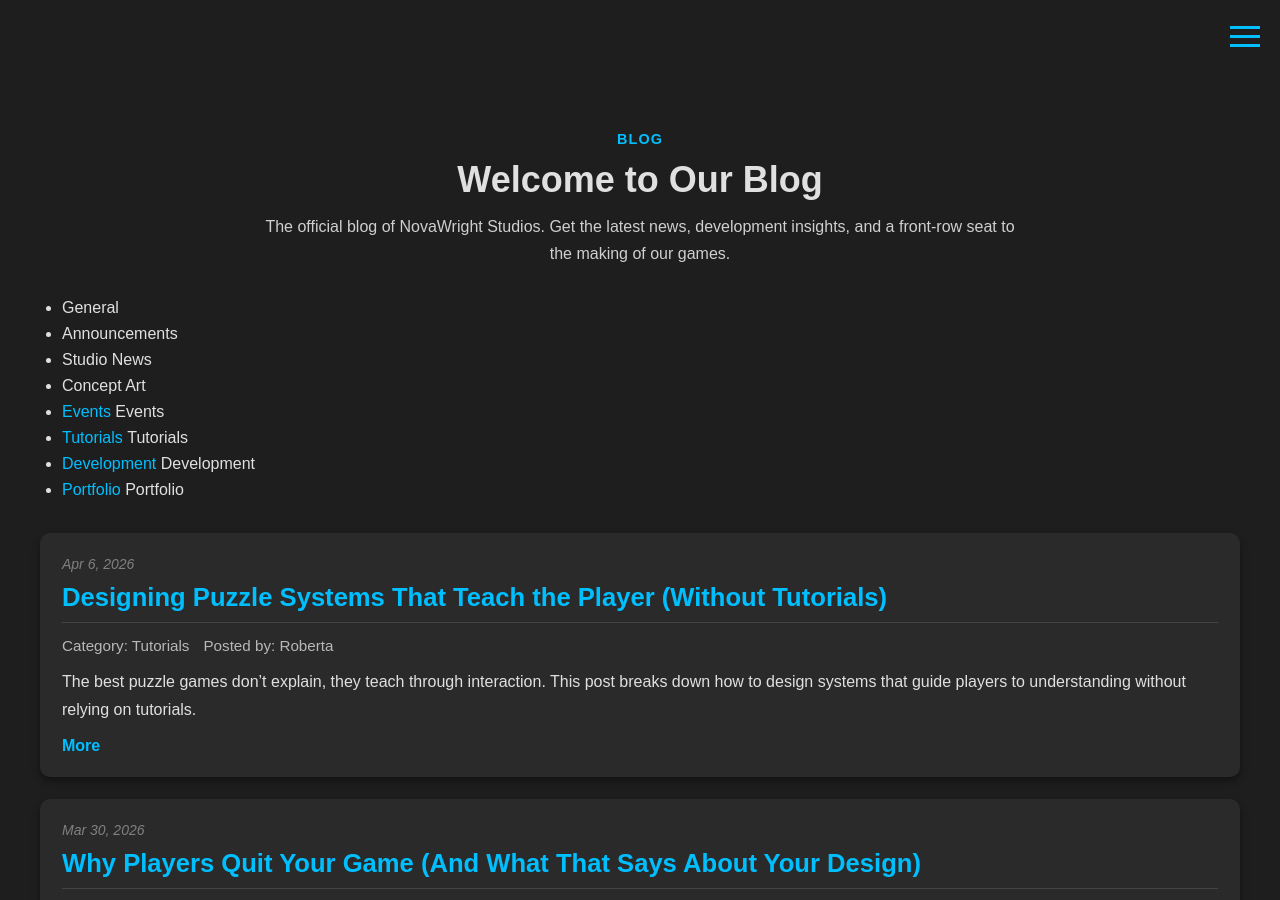
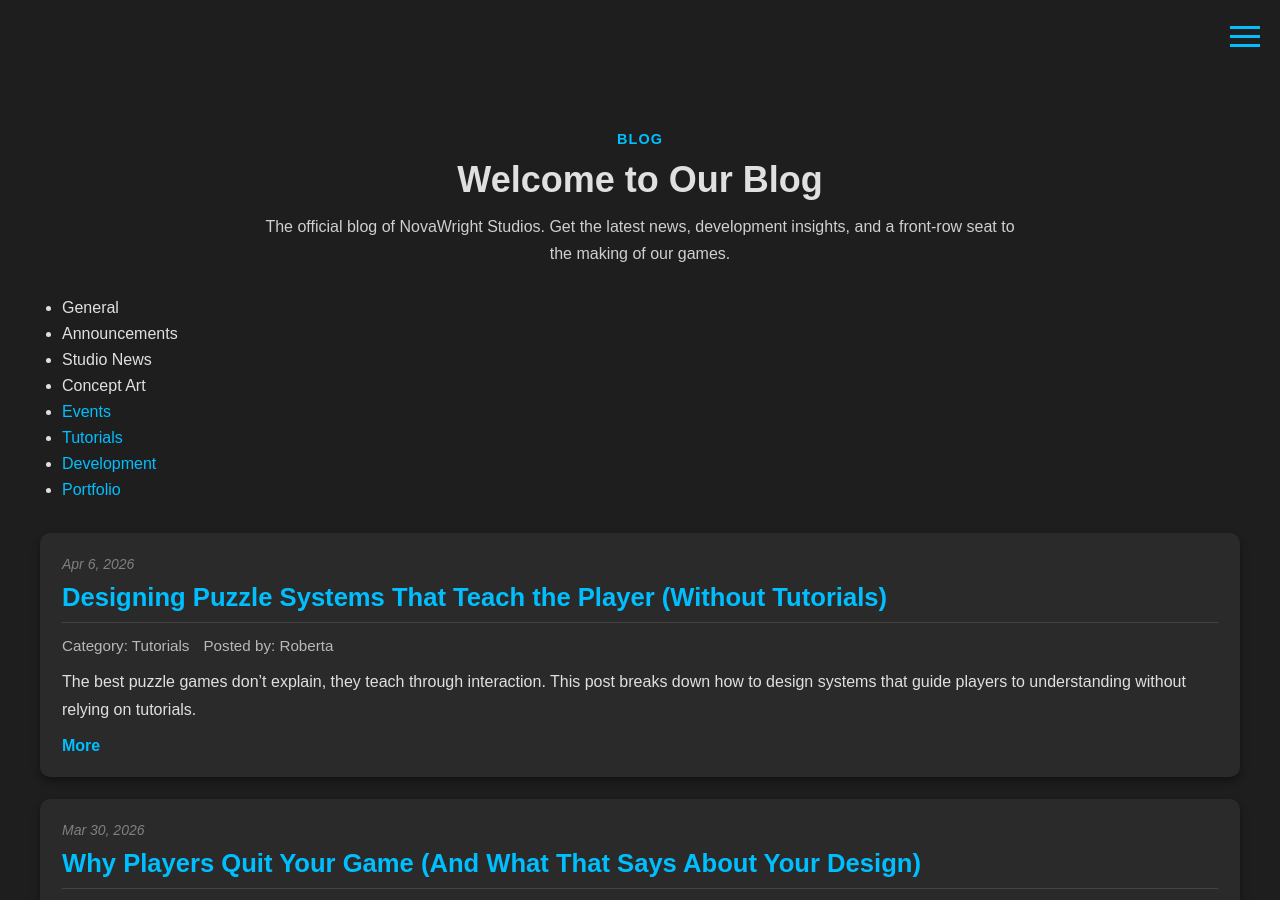
Before and after one commit to ScriptureExamined/NovawrightStudios, a Jekyll site: the page built from games-n-things.html, in a window 1280 px wide and 900 px high. Built offline with Jekyll 4.4.1, drawn with Linux system fonts in a browser that asks for light colours.

Commit message:
Update games-n-things.html

```diff
--- a/games-n-things.html
+++ b/games-n-things.html
@@ -25,8 +25,6 @@ title: Games 'N Things
         <li>
           {% if matching_posts and matching_posts.size > 0 %}
           <a href="{{ site.baseurl }}/categories/{{ cat | slugify }}.html">
-  {{ cat }}
-</a>
             {{ cat }}
           </a>
           {% else %}
```
